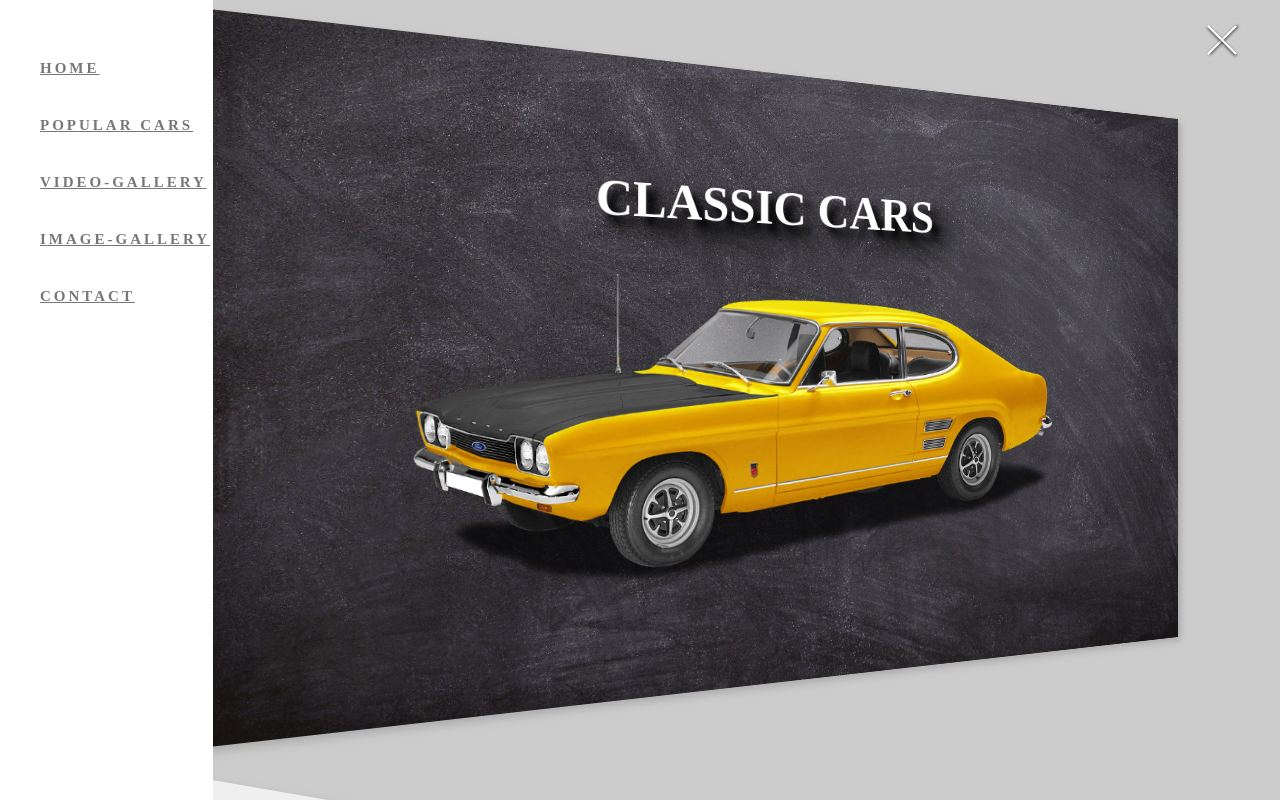
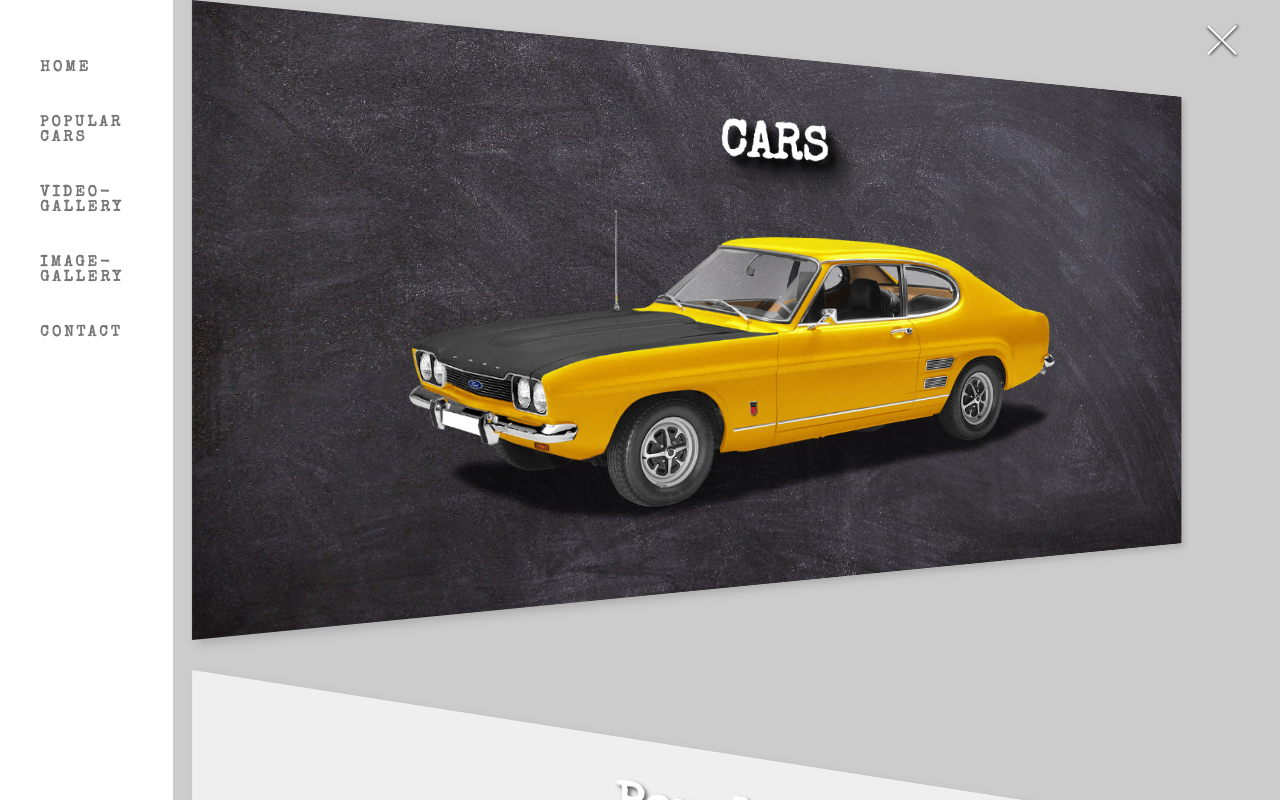
Before and after one commit to IG-Kim2511/Cars-HCJ-2021-0206-P, a plain HTML site: page index.html in a window 1280 px wide. Both pictures are taken after a click on the element 1221 px from the left and 40 px from the top of the page. Shown: the top 800 px of the page. Drawn offline with nearby package versions, Linux system fonts and the light colour scheme.

```diff
--- a/index.html
+++ b/index.html
@@ -37,7 +37,7 @@
       <!-- js 019 target  -->
       <!-- css 027, id -->
       <section class="section-1 target center" id="home">
-        <div class="section-heading section-1-heading">Classic Cars</div>
+        <div class="section-heading section-1-heading">Cars</div>
         <img src="images/car-section1.png" alt="" class="section-1-img" />
       </section>
     </div>
--- a/style.css
+++ b/style.css
@@ -1,4 +1,4 @@
-@common Styles
+/* @ common Styles */
 
 * {
   margin: 0;
@@ -14,7 +14,7 @@
 html {
   font-size: 62.5%;
 
-  /* ⚡css 027, 스크롤 smooth하게 하기 */
+  /* ⚡css 027, scroll smooth */
   scroll-behavior: smooth;
 }
 
@@ -38,7 +38,6 @@ body {
   top: 2rem;
 
   /* js 019
-  css 014 : navbar width에 맞춰서 넣음
   left: 15vw;   */
   right: 3vw;
 
@@ -102,7 +101,6 @@ body {
 
   padding: 4rem 0 0 4rem;
 
-  /* css 019 box-shadow가 navbar위로 올라와서 번지지 못하게, z-index 10 넣음 */
   z-index: 10;
 }
 
@@ -119,11 +117,10 @@ body {
   letter-spacing: 0.3rem;
   text-transform: uppercase;
 
-  transition: all 0.3s ease; /* CSS 033 */
+  transition: all 0.3s ease;
 }
 
 .navbar-link:hover {
-  /* CSS 033 */
   color: #111;
   transform: scale(1.1);
 }
@@ -149,30 +146,10 @@ section {
   left: 0;
 
   /* js 019 */
-  /* transition안에 transform 추가 */
   transition: left 0.5s, transform 0.5s;
 
   margin-bottom: 3rem;
 
-  /* css 017
-   ⚡perspective & transform 3d
-
-    To activate 3D space, an element needs perspective.
-
-    https://3dtransforms.desandro.com/perspective
-
-   w1) 한번에 붙여서
-    transform: perspective(50rem) rotateY(10deg);
-
-   w2) 부모 태그와 나누어서  */
-
-  /* css 017
-   js 019
-  transform: rotateY(10deg);
- */
-
-  /* transform-origin: left;
-  https://developer.mozilla.org/en-US/docs/Web/CSS/transform-origin */
   transform-origin: left;
 
   box-shadow: 0.5rem 0.5rem 1rem #aaa; /* css 019 */
@@ -181,7 +158,7 @@ section {
 /* js 019  */
 section.change {
   left: 15vw;
-  transform: rotateY(10deg);
+  transform: rotateY(10deg);  /* css 017 perspective & transform 3d */
 }
 
 .section-heading {
```
